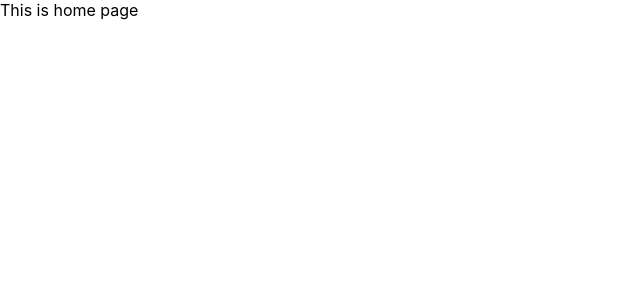
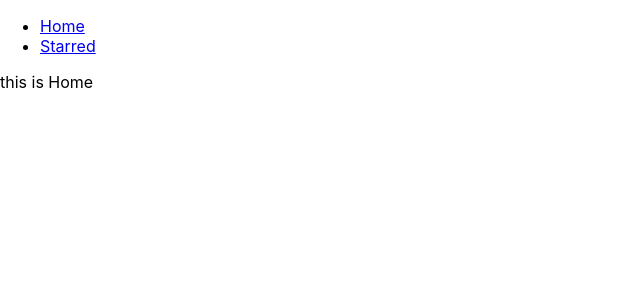
Before and after one commit to RakeshKumar13011/box-office, a React (Create React App) app: page / in a window 1280 px wide. Shown: the top 300 px of the page, without its empty margins (0-640 px from the left). Built offline with nearby package versions, Linux system fonts and the light colour scheme.

Commit message:
added nav bar and created components

```diff
--- a/src/App.js
+++ b/src/App.js
@@ -1,18 +1,27 @@
 import React from 'react';
 import { Switch, Route } from 'react-router-dom';
-
+import Navs from './components/Navs';
+import Home from './pages/Home';
+import Starred from './pages/Starred';
 function App() {
   return (
+    <div>
+      <Navs />
+
       <Switch>
         <Route exact path="/">
-        This is home page
+          <Home />
         </Route>
 
         <Route exact path="/starred">
-        This is starred
+          <Starred />
         </Route>
-      <Route>this is 404 page</Route>
+
+        <Route>
+          <div>not found</div>
+        </Route>
       </Switch>
+    </div>
   );
 }
 
--- /dev/null
+++ b/src/components/Navs.js
@@ -0,0 +1,23 @@
+import React from 'react';
+import { Link } from 'react-router-dom';
+
+const LINKS = [
+  { to: '/', text: 'Home' },
+  { to: '/starred', text: 'Starred' },
+];
+
+const Navs = () => {
+  return (
+    <div>
+      <ul>
+        {LINKS.map(item => (
+          <li key={item.to}>
+            <Link to={item.to}>{item.text}</Link>
+          </li>
+        ))}
+      </ul>
+    </div>
+  );
+};
+
+export default Navs;
--- /dev/null
+++ b/src/pages/Home.js
@@ -0,0 +1,7 @@
+import React from 'react';
+
+const Home = () => {
+  return <div>this is Home</div>;
+};
+
+export default Home;
--- /dev/null
+++ b/src/pages/Starred.js
@@ -0,0 +1,7 @@
+import React from 'react';
+
+const Starred = () => {
+  return <div>This is Starred</div>;
+};
+
+export default Starred;
```
Also changed, not shown: 1 other file (tests, documents, lock files or other folders). Lines whose indentation alone changed are shown as unchanged.
